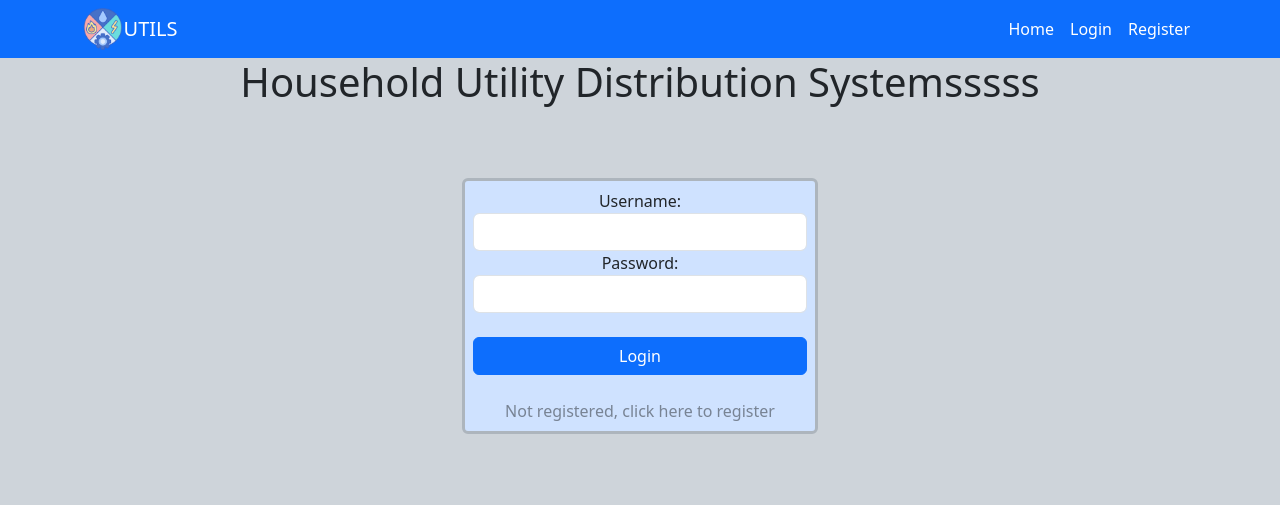
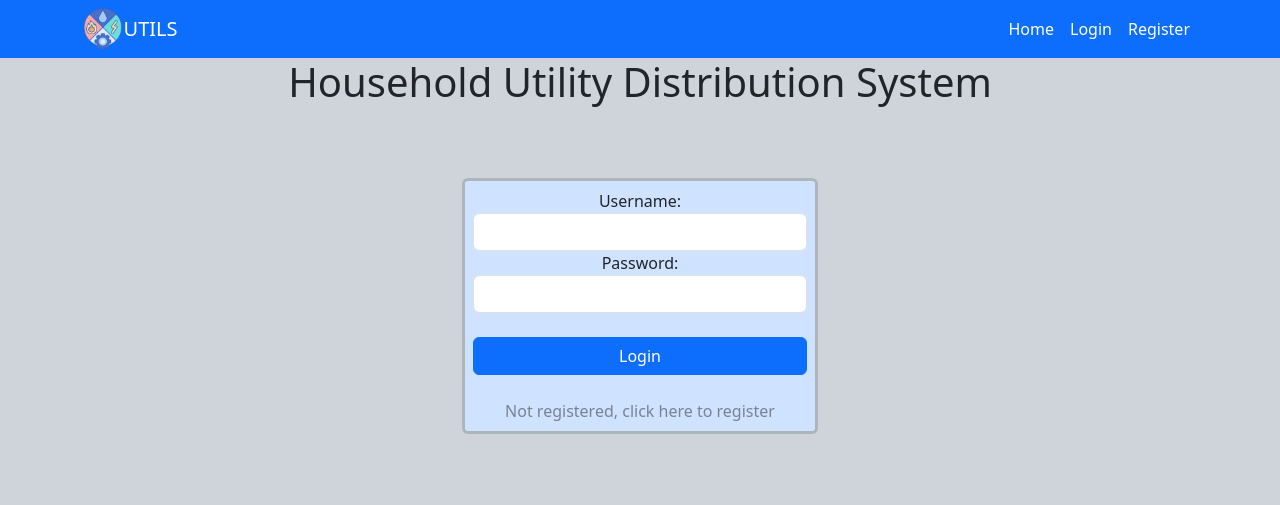
Before and after one commit to free20064u/utilityDistribution, a Django app: page / in a window 1280 px wide. Shown: the top 505 px of the page. Run offline with Django 5.2, Linux system fonts and the light colour scheme; some libraries are stand-ins or nearby versions.

Commit message:
indes file edited

```diff
--- a/utils/templates/utils/index.html
+++ b/utils/templates/utils/index.html
@@ -3,7 +3,7 @@
 
 {% block content %}
     <div class="container text-center">
-        <h1 class="m-0">Household Utility Distribution Systemsssss</h1>
+        <h1 class="m-0">Household Utility Distribution System</h1>
         <div class="row text-center">
             <div class="col-12 col-md-4 m-auto my-5">
                 <form action="" method="post" class="border border-3 border-dark-subtle rounded p-2 my-md-4 bg-primary-subtle">
```
